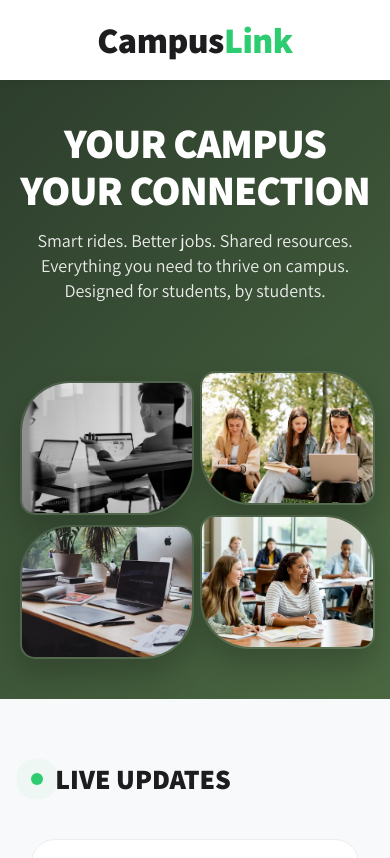
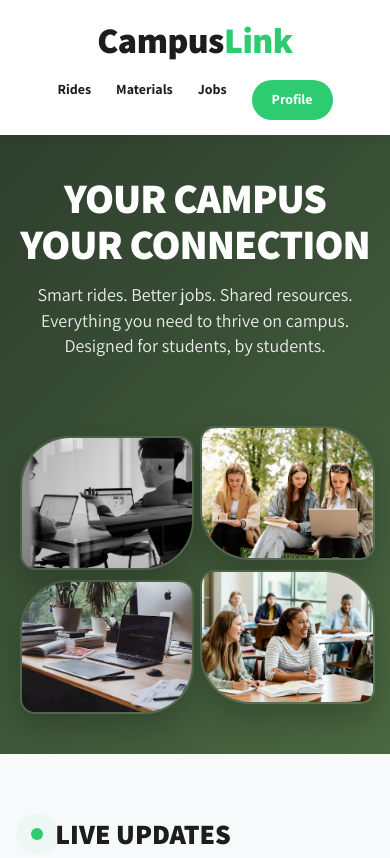
Before and after one commit to hiligruber/Mock-up-CampusLink, a plain HTML site: page index.html in a window 390 px wide. Shown: the top 858 px of the page. Drawn offline with Linux system fonts and the light colour scheme.

Commit message:
Add files via upload

```diff
--- a/index.html
+++ b/index.html
@@ -195,26 +195,25 @@
     .hero-content h1 { font-size: 42px; letter-spacing: -1px; }
     .hero-image-grid { width: 100%; gap: 10px; margin-top: 20px; }
     .photo-wrapper { height: 130px; }
-            .nav-items { display: none; }
-        }
-        /* התאמה לנייד */
-@media (max-width: 768px) {
-    /* הסרגל הופך לטור או מרווח יותר */
+
+    /* התיקון לסרגל הניווט */
     nav {
         padding: 15px 5%;
-        flex-direction: column; /* הלוגו מעל התפריט */
-        gap: 10px;
+        flex-direction: column; /* לוגו מעל התפריט */
+        gap: 15px;
     }
 
     .nav-items {
-        gap: 10px;
-        flex-wrap: wrap; /* שהקישורים ירדו שורה אם אין מקום */
+        display: flex; /* במקום none - עכשיו יראו את זה! */
+        gap: 15px;
+        flex-wrap: wrap;
         justify-content: center;
     }
 
     .nav-items a {
-        margin-left: 10px;
-        font-size: 13px; /* הקטנת פונט לנייד */
+        margin: 0 5px;
+        font-size: 14px;
+        font-weight: 700;
     }
 
     .profile-btn {
@@ -222,15 +221,14 @@
         padding: 8px 15px;
     }
 
-    /* שינוי הגריד לטור אחד במקום שניים */
-    .jobs-container, .layout, .container {
-        grid-template-columns: 1fr; /* הכל נהיה טור אחד ארוך */
+    /* שינוי הגריד לטור אחד */
+    .jobs-container, .layout, .container, .profile-container {
+        grid-template-columns: 1fr !important;
         padding: 20px 5%;
     }
 
-    /* הפיכת התפריט הצדדי (העלאה) לראשון ברשימה */
-    aside, .card:first-child {
-        position: static; /* שלא ייתקע למעלה ויסתיר */
+    aside, .card:first-child, .post-job-card {
+        position: static;
         width: 100%;
         box-sizing: border-box;
     }
@@ -245,9 +243,9 @@
         </div>
         <div class="nav-items">
             <a href="rides.html">Rides</a>
-            <a href="rides.html">Materials</a>
+            <a href="materials.html">Materials</a>
             <a href="jobs.html">Jobs</a>
-            <a href="#" style="background: var(--primary-green); color: white; padding: 10px 20px; border-radius: 50px;">Profile</a>
+            <a href="profile.html" style="background: var(--primary-green); color: white; padding: 10px 20px; border-radius: 50px;">Profile</a>
         </div>
     </nav>
 
```
Lines whose indentation alone changed are shown as unchanged.
